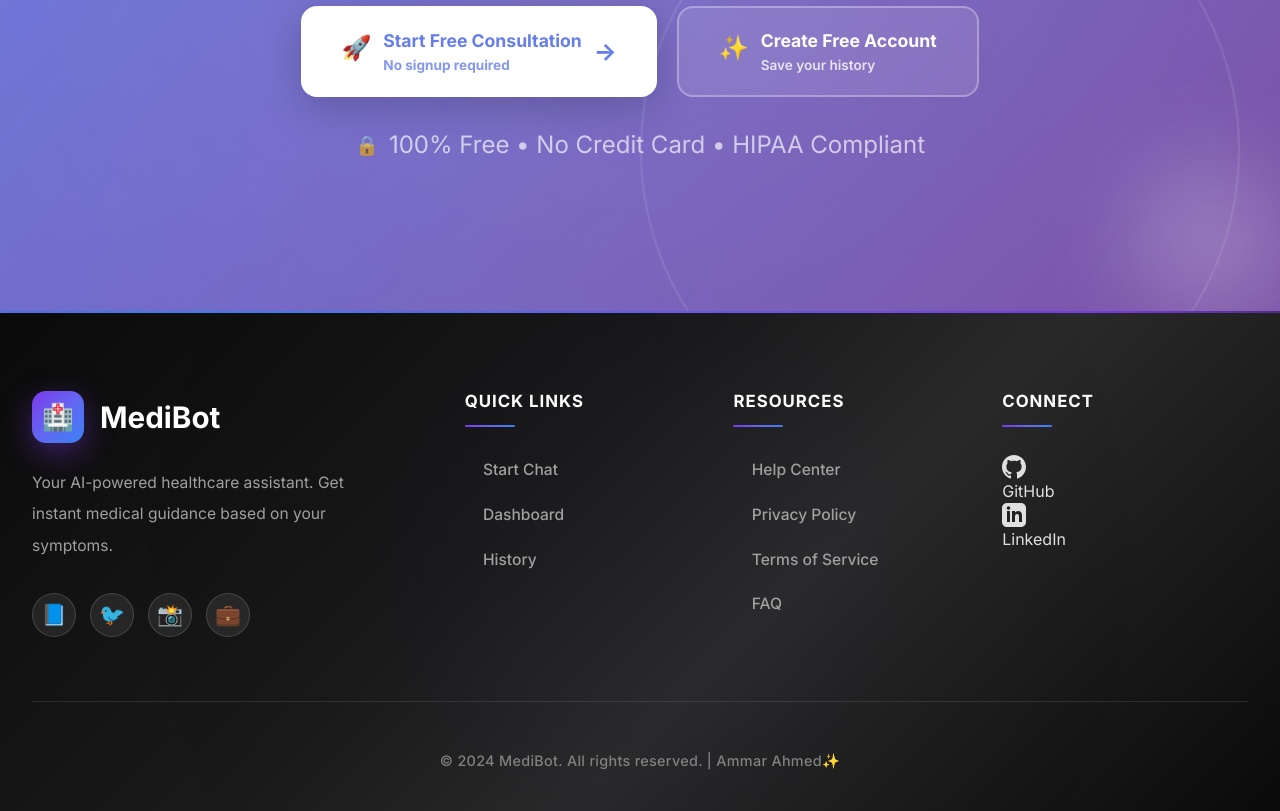
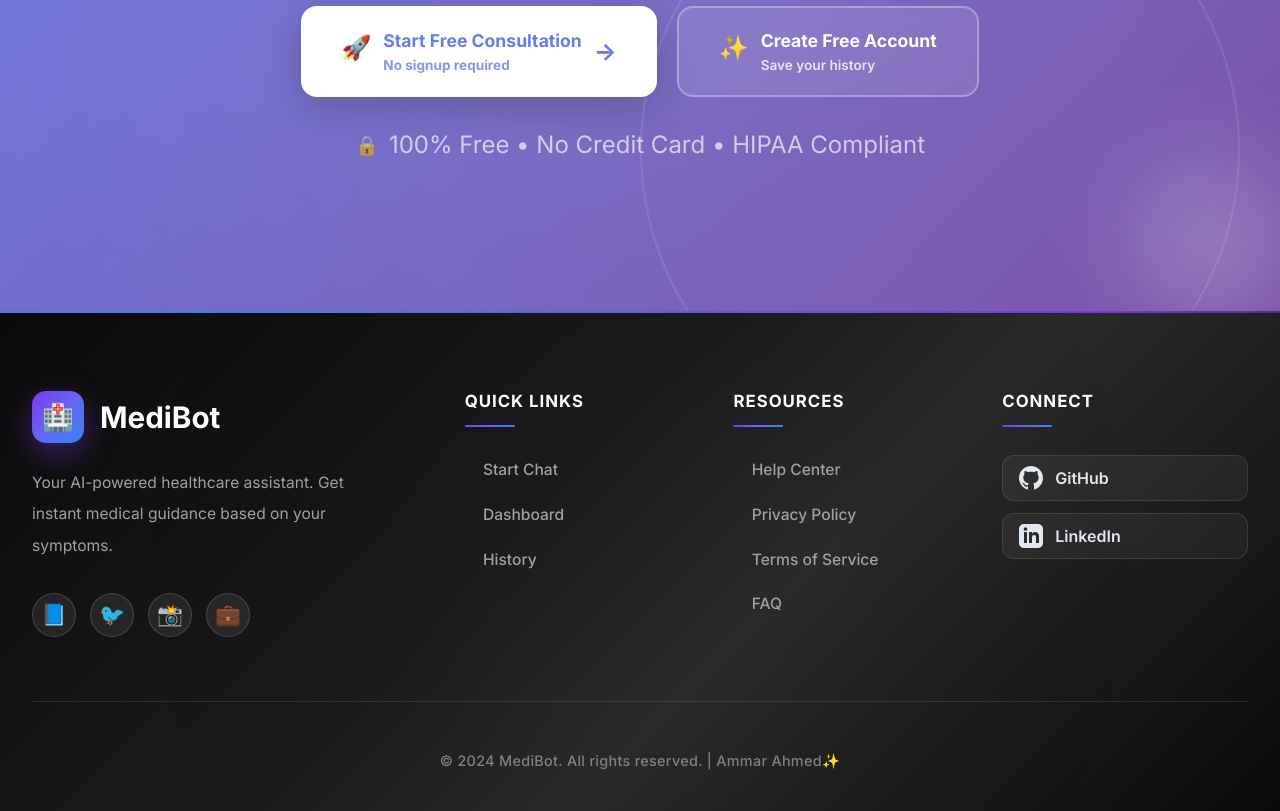
Before and after one commit to ammarahmed164/AI-Powered-Full-Stack-Medibot, a React (Vite) app in the folder frontend/: page / in a window 1280 px wide. Shown: the part 4039-4850 px from the top of the page. Built offline with nearby package versions, Linux system fonts and the light colour scheme; no server answers.

Commit message:
Fixed all TypeScript build errors

```diff
--- a/frontend/src/components/Layout.css
+++ b/frontend/src/components/Layout.css
@@ -1085,6 +1085,42 @@
   z-index: 1;
 }
 
+/* Footer Social Links (Connect Section) */
+.footer-social-links {
+  display: flex;
+  flex-direction: column;
+  gap: 12px;
+}
+
+.footer-social-link {
+  display: flex;
+  align-items: center;
+  gap: 12px;
+  padding: 10px 16px;
+  background: rgba(255, 255, 255, 0.05);
+  border: 1px solid rgba(255, 255, 255, 0.1);
+  border-radius: 12px;
+  color: #e2e8f0;
+  text-decoration: none;
+  font-weight: 600;
+  transition: all 0.3s ease;
+}
+
+.footer-social-link:hover {
+  background: linear-gradient(135deg, #667eea 0%, #764ba2 100%);
+  border-color: transparent;
+  transform: translateX(8px);
+  box-shadow: 0 8px 20px rgba(102, 126, 234, 0.4);
+}
+
+.footer-social-link svg {
+  transition: transform 0.3s ease;
+}
+
+.footer-social-link:hover svg {
+  transform: scale(1.1);
+}
+
 /* Section Headings */
 .footer-section h4 {
   font-size: 1.05rem;
```
